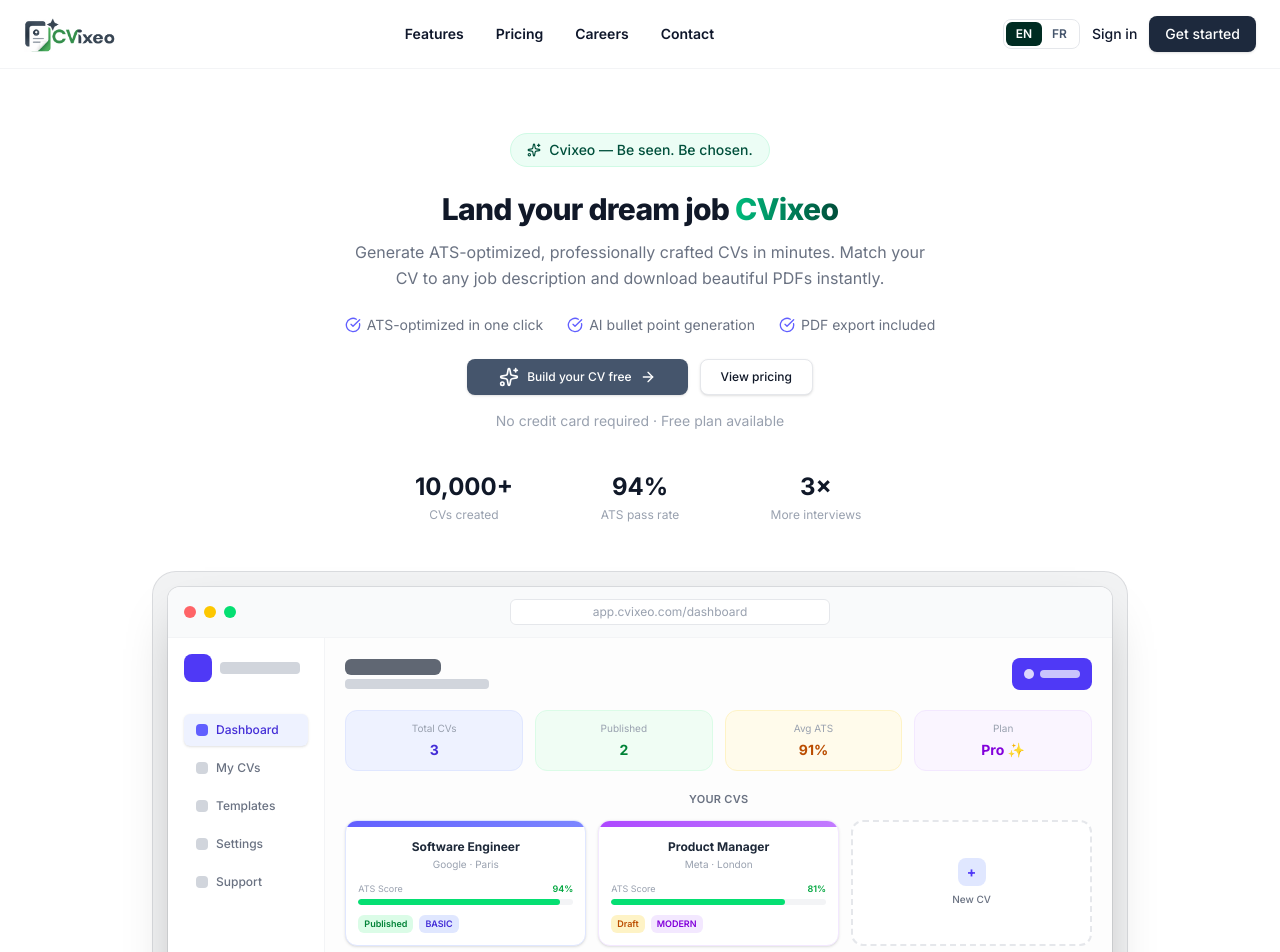
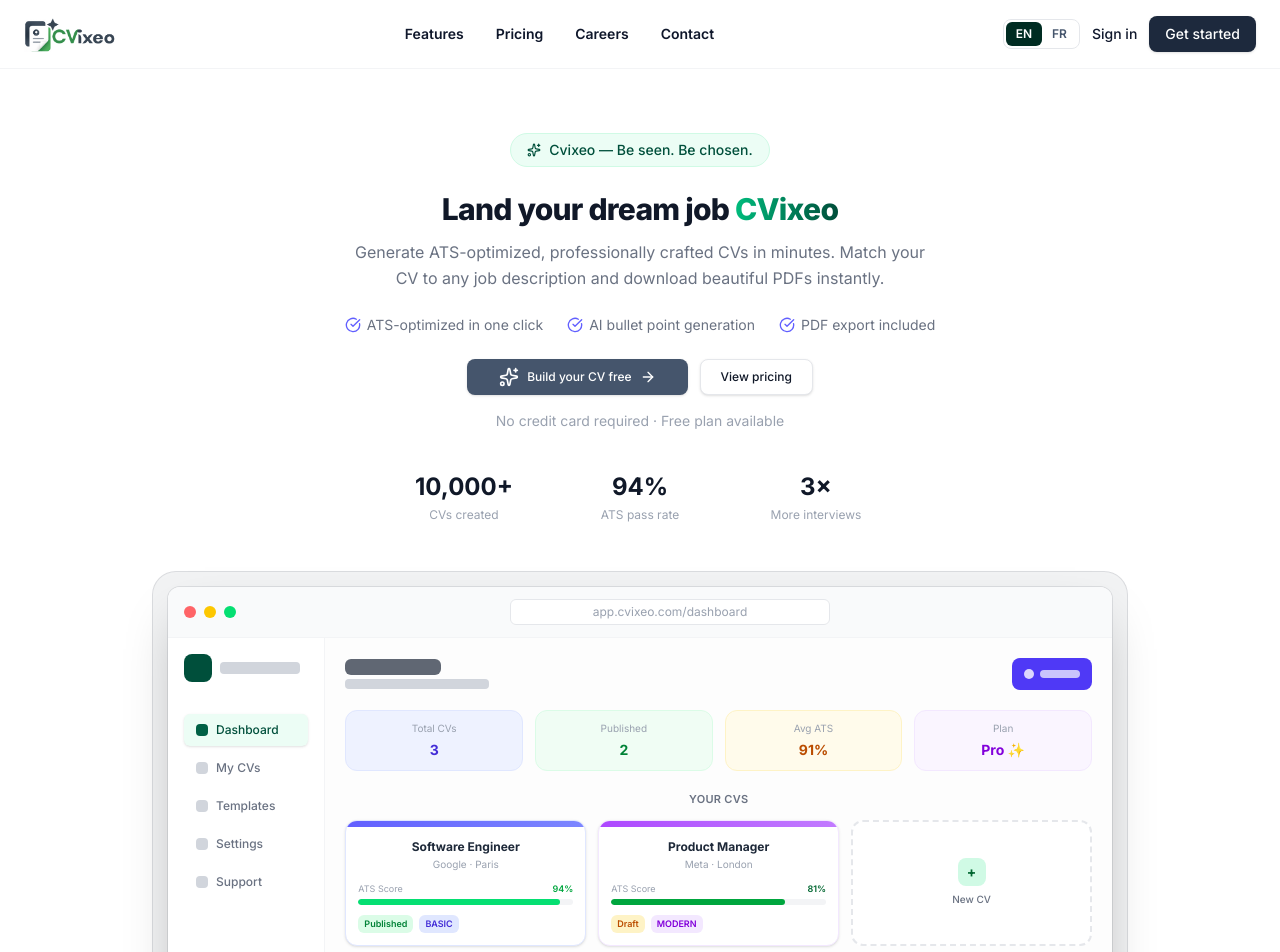
Before and after one commit to Ncarmend/MYCVCRAFT, a Next.js app: page / in a window 1280 px wide. Shown: the top 952 px of the page. Built offline with nearby package versions, Linux system fonts and the light colour scheme; no server answers.

Commit message:
indigo commit

```diff
--- a/components/landing/Features.tsx
+++ b/components/landing/Features.tsx
@@ -30,7 +30,7 @@
     <section className="bg-gray-50 py-14 sm:py-20" id="features">
       <div className="mx-auto max-w-7xl px-6">
         <div className="mx-auto max-w-xl text-center">
-          <h2 className="text-base font-semibold text-indigo-600 uppercase tracking-widest">
+          <h2 className="text-base font-semibold text-emerald-900 uppercase tracking-widest">
             {T.sectionLabel}
           </h2>
           <p className="mt-2 text-base font-bold tracking-tight text-gray-900 sm:text-xl">
--- a/components/landing/Hero.tsx
+++ b/components/landing/Hero.tsx
@@ -103,7 +103,7 @@
                   {/* Sidebar */}
                   <div className="col-span-2 flex flex-col border-r border-gray-100 bg-white/70 backdrop-blur-sm p-4">
                     <div className="mb-8 flex items-center gap-2">
-                      <div className="h-7 w-7 rounded-lg bg-indigo-600" />
+                      <div className="h-7 w-7 rounded-lg bg-emerald-900" />
                       <span className="h-3 w-20 rounded bg-gray-300" />
                     </div>
                     <div className="space-y-1.5 text-gray-600">
@@ -112,11 +112,11 @@
                           key={i}
                           className={`flex items-center gap-2 rounded-md px-3 py-2 transition-all ${
                             i === 0
-                              ? "bg-indigo-50 text-indigo-700 shadow-sm"
+                              ? "bg-emerald-50 text-emerald-900 shadow-sm"
                               : "text-gray-500 hover:bg-gray-50"
                           }`}
                         >
-                          <div className={`h-3 w-3 rounded ${i === 0 ? "bg-indigo-500" : "bg-gray-300"}`} />
+                          <div className={`h-3 w-3 rounded ${i === 0 ? "bg-emerald-800" : "bg-gray-300"}`} />
                           <span className="text-xs font-medium">{label}</span>
                         </div>
                       ))}
@@ -189,10 +189,10 @@
                           <p className="mb-2.5 text-[10px] text-gray-400">Meta · London</p>
                           <div className="mb-1 flex items-center justify-between">
                             <span className="text-[9px] text-gray-400">{T.mock.atsScore}</span>
-                            <span className="text-[9px] font-semibold text-green-600">81%</span>
+                            <span className="text-[9px] font-semibold text-green-800">81%</span>
                           </div>
                           <div className="mb-2.5 h-1.5 w-full overflow-hidden rounded-full bg-gray-100">
-                            <div className="h-full w-[81%] rounded-full bg-green-400" />
+                            <div className="h-full w-[81%] rounded-full bg-green-600" />
                           </div>
                           <div className="flex gap-1.5">
                             <span className="rounded-md bg-amber-100 px-1.5 py-0.5 text-[9px] font-semibold text-amber-700">
@@ -204,9 +204,9 @@
                       </div>
 
                       {/* Card 3 — New CV */}
-                      <div className="flex cursor-pointer flex-col items-center justify-center rounded-xl border-2 border-dashed border-gray-200 bg-white transition-colors hover:border-indigo-300 hover:bg-indigo-50/40">
-                        <div className="mb-1.5 flex h-7 w-7 items-center justify-center rounded-lg bg-indigo-100">
-                          <div className="text-indigo-600 text-sm font-bold leading-none">+</div>
+                      <div className="flex cursor-pointer flex-col items-center justify-center rounded-xl border-2 border-dashed border-gray-200 bg-white transition-colors hover:border-emerald-300 hover:bg-emerald-50/40">
+                        <div className="mb-1.5 flex h-7 w-7 items-center justify-center rounded-lg bg-emerald-100">
+                          <div className="text-green-800 text-sm font-bold leading-none">+</div>
                         </div>
                         <p className="text-[10px] font-medium text-gray-500">{T.mock.newCV}</p>
                       </div>
```
